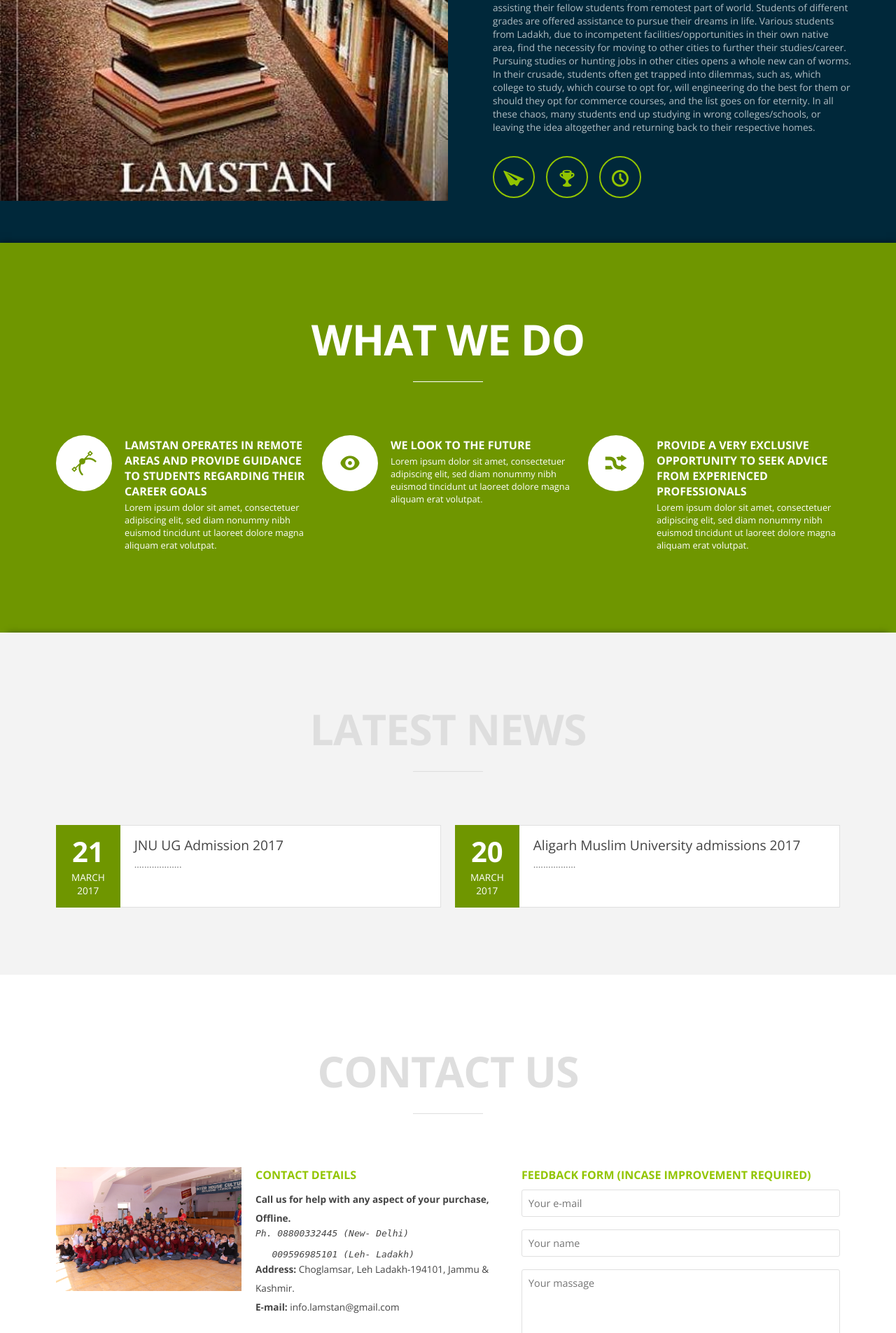
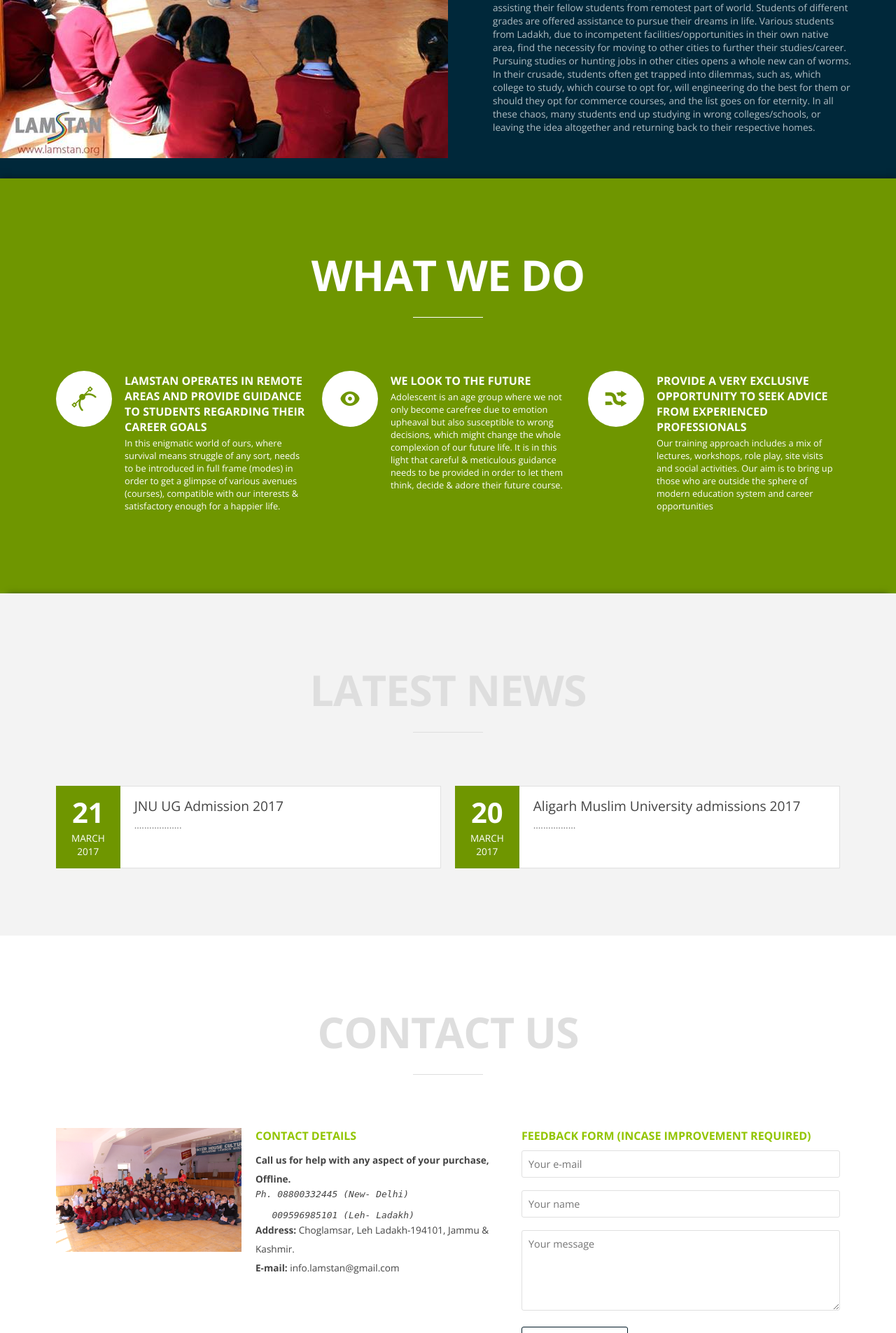
Before and after one commit to changchen09/changchen09.github.io, a PHP site: page / in a window 1280 px wide. Shown: the part 1575-3480 px from the top of the page at 70% size. Run offline with PHP 8.4, Linux system fonts and the light colour scheme; some libraries are stand-ins or nearby versions.

Commit message:
home update

```diff
--- a/css/responsee.css
+++ b/css/responsee.css
@@ -1,8 +1,5 @@
 /*
- * Responsee CSS - v3 - 2015-08-22
- * http://www.myresponsee.com
- * Copyright 2015, Vision Design - graphic zoo
- * Free to use under the MIT license.
+uiet design
 */
 * {
   -webkit-box-sizing:border-box;
--- a/index.html
+++ b/index.html
@@ -17,29 +17,7 @@
       <script type="text/javascript" src="js/responsee.js"></script>
       <script type="text/javascript" src="js/template-scripts.js"></script>
 
-	  <script src="https://cdn.onesignal.com/sdks/OneSignalSDK.js" async='async'></script>
-  <script>
-    var OneSignal = window.OneSignal || [];
-    OneSignal.push(["init", {
-      appId: "67abd1cb-524e-40d9-861e-0983142df0b4",
-      autoRegister: false, /* Set to true to automatically prompt visitors */
-      subdomainName: 'lamstan',
-      /*
-      subdomainName: Use the value you entered in step 1.4: http://imgur.com/a/f6hqN
-      */
-      httpPermissionRequest: {
-        enable: true
-      },
-      notifyButton: {
-          enable: true /* Set to false to hide */
-      }
-    }]);
-  </script>
 
-      <!--[if lt IE 9]>
-	      <script src="http://html5shiv.googlecode.com/svn/trunk/html5.js"></script>
-        <script src="http://css3-mediaqueries-js.googlecode.com/svn/trunk/css3-mediaqueries.js"></script>
-      <![endif]-->
    </head>
    <body class="size-1140">
       <!-- TOP NAV WITH LOGO -->
@@ -47,7 +25,7 @@
          <div id="topbar">
             <div class="line">
                <div class="s-12 m-6 l-6">
-                  <a class="navbar-brand" href="http://www.lamstan.com">Welcome to Lamstan!</a>
+<!--   welcome .....-->
                </div>
                <div class="s-12 m-6 l-6">
                   <div class="social right">
@@ -59,7 +37,7 @@
          <nav>
             <div class="line">
                <div class="s-12 l-2">
-                  <p class="logo"><a href="http://www.lamstan.com"><img src="img/Logo.png"></a></p>
+                  <p class="logo"><img src="img/Logo.png"></p>
                </div>
                <div class="top-nav s-12 l-10">
                   <p class="nav-text">Custom menu text</p>
@@ -67,8 +45,8 @@
                      <li class="active-item"><a href="#carousel">Home</a></li>
                      <li><a href="#latest-news">News feed</a></li>
                      <li><a href="#about-us">About Us</a></li>
-                     <li><a href="#our-work">Our Work</a></li>
-                     <li><a href="#services">Services</a></li>
+                     <li><a href="#our-work">ADMISSION</a></li>
+                     <li><a href="#">Events</a></li>
                      <li><a href="#contact">Contact</a></li>
                   </ul>
                </div>
@@ -113,7 +91,7 @@
                           </div>
                         </div>
                         <h2>WELCOME  TO LAMSTAN</h2>
-                        <p>Lorem ipsum dolor sit amet, consectetuer adipiscing elit, sed diam nonummy nibh euismod tincidunt ut laoreet dolore magna.</p>
+                        <p>"Never underestimate your ability to make someone else's life better- even if you never know it"-Greg Louganis</p>
                      </div>
                   </div>
                </div>
@@ -130,7 +108,7 @@
                           </div>
                         </div>
                         <h2>COME AND JOIN LAMSTAN TOGETHER WE CAN MAKE A DIFFERENCE</h2>
-                        <p>Lorem ipsum dolor sit amet, consectetuer adipiscing elit, sed diam nonummy nibh euismod tincidunt ut laoreet dolore magna.</p>
+                        <p>.....</p>
                      </div>
                   </div>
                </div>
@@ -141,36 +119,10 @@
             <div class="line">
                <h1>*** COME AND JOIN LAMSTAN TOGETHER WE CAN MAKE A DIFFERENCE ***</h1>
                <p>”Lamstan” attempts to bridge the opportunity divide.</p>
-               <div class="s-12 m-4 l-2 center"><a class="white-btn" href="login.php">LOGIN</a></div>
+               <div class="s-12 m-4 l-2 center"><a class="white-btn" href="#">LOGIN</a></div>
             </div>
          </div>
-         <!-- FEATURES
-         <div id="features">
-            <div class="line">
-               <div class="margin">
-                  <div class="s-12 m-6 l-3 margin-bottom">
-                     <i class="icon-tablet icon3x"></i>
-                     <h2>ZZZZ ZZZZZZ</h2>
-                     <p>Lorem ipsum dolor sit amet, consectetuer adipiscing elit, sed diam nonummy nibh euismod tincidunt ut laoreet dolore magna aliquam erat volutpat.</p>
-                  </div>
-                  <div class="s-12 m-6 l-3 margin-bottom">
-                     <i class="icon-isight icon3x"></i>
-                     <h2>Clean design</h2>
-                     <p>Lorem ipsum dolor sit amet, consectetuer adipiscing elit, sed diam nonummy nibh euismod tincidunt ut laoreet dolore magna aliquam erat volutpat adipiscing.</p>
-                  </div>
-                  <div class="s-12 m-6 l-3 margin-bottom">
-                     <i class="icon-star icon3x"></i>
-                     <h2>Valid code</h2>
-                     <p>Lorem ipsum dolor sit amet, consectetuer adipiscing elit, sed diam nonummy nibh euismod tincidunt ut laoreet dolore magna erat volutpat.</p>
-                  </div>
-                  <div class="s-12 m-6 l-3 margin-bottom">
-                     <i class="icon-heart icon3x"></i>
-                     <h2>Totally free</h2>
-                     <p>Lorem ipsum dolor sit amet, consectetuer adipiscing elit, sed diam nonummy nibh euismod tincidunt ut laoreet dolore magna aliquam erat volutpat nonummy.</p>
-                  </div>
-               </div>
-            </div>
-         </div> -->
+
          <!-- ABOUT US -->
          <div id="about-us">
             <div class="s-12 m-12 l-6 media-container">
@@ -182,65 +134,11 @@
 
 Various students from Ladakh, due to incompetent facilities/opportunities in their own native area, find the necessity for moving to other cities to further their studies/career. Pursuing studies or hunting jobs in other cities opens a whole new can of worms. In their crusade, students often get trapped into dilemmas, such as, which college to study, which course to opt for, will engineering do the best for them or should they opt for commerce courses, and the list goes on for eternity. In all these chaos, many students end up studying in wrong colleges/schools, or leaving the idea altogether and returning back to their respective homes.
                </p>
-               <div class="about-us-icons">
-                  <i class="icon-paperplane_ico"></i> <i class="icon-trophy"></i> <i class="icon-clock"></i>
-               </div>
+
             </article>
          </div>
-		 <!--
-          OUR WORK
-         <div id="our-work">
-            <div class="line">
-               <h2 class="section-title">Our Work</h2>
-               <div class="tabs">
-                  <div class="tab-item tab-active">
-                    <a class="tab-label active-btn">Web Design</a>
-                    <div class="tab-content">
-                      <div class="margin">
-                        <div class="s-12 m-6 l-3"><a class="our-work-container lightbox margin-bottom"><div class="our-work-text"><h4>Lorem Ipsum Dolor</h4><p>Laoreet dolore magna aliquam erat volutpat.</p></div><img src="img/por1.jpg" alt=""></a></div>
-                        <div class="s-12 m-6 l-3"><a class="our-work-container lightbox margin-bottom"><div class="our-work-text"><h4>Lorem Ipsum Dolor</h4><p>Laoreet dolore magna aliquam erat volutpat.</p></div><img src="img/por4.jpg" alt=""></a></div>
-                        <div class="s-12 m-6 l-3"><a class="our-work-container lightbox margin-bottom"><div class="our-work-text"><h4>Lorem Ipsum Dolor</h4><p>Laoreet dolore magna aliquam erat volutpat.</p></div><img src="img/por6.jpg" alt=""></a></div>
-                        <div class="s-12 m-6 l-3"><a class="our-work-container lightbox margin-bottom"><div class="our-work-text"><h4>Lorem Ipsum Dolor</h4><p>Laoreet dolore magna aliquam erat volutpat.</p></div><img src="img/por3.jpg" alt=""></a></div>
-                      </div>
-                    </div>
-                  </div>
-                  <div class="tab-item">
-                    <a class="tab-label">Development</a>
-                    <div class="tab-content">
-                      <div class="margin">
-                        <div class="s-12 m-6 l-3"><a class="our-work-container lightbox margin-bottom"><div class="our-work-text"><h4>Lorem Ipsum Dolor</h4><p>Laoreet dolore magna aliquam erat volutpat.</p></div><img src="img/por7.jpg" alt=""></a></div>
-                        <div class="s-12 m-6 l-3"><a class="our-work-container lightbox margin-bottom"><div class="our-work-text"><h4>Lorem Ipsum Dolor</h4><p>Laoreet dolore magna aliquam erat volutpat.</p></div><img src="img/por5.jpg" alt=""></a></div>
-                        <div class="s-12 m-6 l-3"><a class="our-work-container lightbox margin-bottom"><div class="our-work-text"><h4>Lorem Ipsum Dolor</h4><p>Laoreet dolore magna aliquam erat volutpat.</p></div><img src="img/por1.jpg" alt=""></a></div>
-                        <div class="s-12 m-6 l-3"><a class="our-work-container lightbox margin-bottom"><div class="our-work-text"><h4>Lorem Ipsum Dolor</h4><p>Laoreet dolore magna aliquam erat volutpat.</p></div><img src="img/por2.jpg" alt=""></a></div>
-                      </div>
-                    </div>
-                  </div>
-                  <div class="tab-item">
-                    <a class="tab-label">Social Campaigns</a>
-                    <div class="tab-content">
-                      <div class="margin">
-                        <div class="s-12 m-6 l-3"><a class="our-work-container lightbox margin-bottom"><div class="our-work-text"><h4>Lorem Ipsum Dolor</h4><p>Laoreet dolore magna aliquam erat volutpat.</p></div><img src="img/por4.jpg" alt=""></a></div>
-                        <div class="s-12 m-6 l-3"><a class="our-work-container lightbox margin-bottom"><div class="our-work-text"><h4>Lorem Ipsum Dolor</h4><p>Laoreet dolore magna aliquam erat volutpat.</p></div><img src="img/por6.jpg" alt=""></a></div>
-                        <div class="s-12 m-6 l-3"><a class="our-work-container lightbox margin-bottom"><div class="our-work-text"><h4>Lorem Ipsum Dolor</h4><p>Laoreet dolore magna aliquam erat volutpat.</p></div><img src="img/por3.jpg" alt=""></a></div>
-                        <div class="s-12 m-6 l-3"><a class="our-work-container lightbox margin-bottom"><div class="our-work-text"><h4>Lorem Ipsum Dolor</h4><p>Laoreet dolore magna aliquam erat volutpat.</p></div><img src="img/por5.jpg" alt=""></a></div>
-                      </div>
-                    </div>
-                  </div>
-                  <div class="tab-item">
-                    <a class="tab-label">Photography</a>
-                    <div class="tab-content">
-                      <div class="margin">
-                        <div class="s-12 m-6 l-3"><a class="our-work-container lightbox margin-bottom"><div class="our-work-text"><h4>Lorem Ipsum Dolor</h4><p>Laoreet dolore magna aliquam erat volutpat.</p></div><img src="img/por7.jpg" alt=""></a></div>
-                        <div class="s-12 m-6 l-3"><a class="our-work-container lightbox margin-bottom"><div class="our-work-text"><h4>Lorem Ipsum Dolor</h4><p>Laoreet dolore magna aliquam erat volutpat.</p></div><img src="img/por2.jpg" alt=""></a></div>
-                        <div class="s-12 m-6 l-3"><a class="our-work-container lightbox margin-bottom"><div class="our-work-text"><h4>Lorem Ipsum Dolor</h4><p>Laoreet dolore magna aliquam erat volutpat.</p></div><img src="img/por5.jpg" alt=""></a></div>
-                        <div class="s-12 m-6 l-3"><a class="our-work-container lightbox margin-bottom"><div class="our-work-text"><h4>Lorem Ipsum Dolor</h4><p>Laoreet dolore magna aliquam erat volutpat.</p></div><img src="img/por6.jpg" alt=""></a></div>
-                      </div>
-                    </div>
-                  </div>
-               </div>
-            </div>
-         </div>     -->
-         <!-- SERVICES -->
+
+         <!-- serv -->
          <div id="services">
             <div class="line">
                <h2 class="section-title">What we do</h2>
@@ -249,21 +147,21 @@
                      <i class="icon-vector"></i>
                      <div class="service-text">
                         <h3>Lamstan operates in remote areas and provide guidance to students regarding their career goals </h3>
-                        <p>Lorem ipsum dolor sit amet, consectetuer adipiscing elit, sed diam nonummy nibh euismod tincidunt ut laoreet dolore magna aliquam erat volutpat.</p>
+                        <p>In this enigmatic world of ours, where survival means struggle of any sort, needs to be introduced in full frame (modes) in order to get a glimpse of various avenues (courses), compatible with our interests & satisfactory enough for a happier life.</p>
                      </div>
                   </div>
                   <div class="s-12 m-6 l-4 margin-bottom">
                      <i class="icon-eye"></i>
                      <div class="service-text">
                         <h3>We look to the future</h3>
-                        <p>Lorem ipsum dolor sit amet, consectetuer adipiscing elit, sed diam nonummy nibh euismod tincidunt ut laoreet dolore magna aliquam erat volutpat.</p>
+                        <p>Adolescent is an age group where we not only become carefree due to emotion upheaval but also susceptible to wrong decisions, which might change the whole complexion of our future life. It is in this light that careful & meticulous guidance needs to be provided in order to let them think, decide & adore their future course.</p>
                      </div>
                   </div>
                   <div class="s-12 m-12 l-4 margin-bottom">
                      <i class="icon-random"></i>
                      <div class="service-text">
                         <h3>provide a very exclusive opportunity to seek advice from experienced professionals</h3>
-                        <p>Lorem ipsum dolor sit amet, consectetuer adipiscing elit, sed diam nonummy nibh euismod tincidunt ut laoreet dolore magna aliquam erat volutpat.</p>
+                        <p>Our training approach includes a mix of lectures, workshops, role play, site visits and social activities. Our aim is to bring up those who are outside the sphere of modern education system and career opportunities </p>
                      </div>
                   </div>
                </div>
@@ -333,7 +231,7 @@
                     <form class="customform" action="">
                       <div class="s-12"><input name="" placeholder="Your e-mail" title="Your e-mail" type="text" /></div>
                       <div class="s-12"><input name="" placeholder="Your name" title="Your name" type="text" /></div>
-                      <div class="s-12"><textarea placeholder="Your massage" name="" rows="5"></textarea></div>
+                      <div class="s-12"><textarea placeholder="Your message" name="" rows="5"></textarea></div>
                       <div class="s-12 m-12 l-4"><button class="color-btn" type="submit">Submit Button</button></div>
                     </form>
                   </div>
```
Also changed, not shown: img/abohhut.JPG (added), img/about.jpg, img/aboutt.jpg (added), img/registration.png (added).
